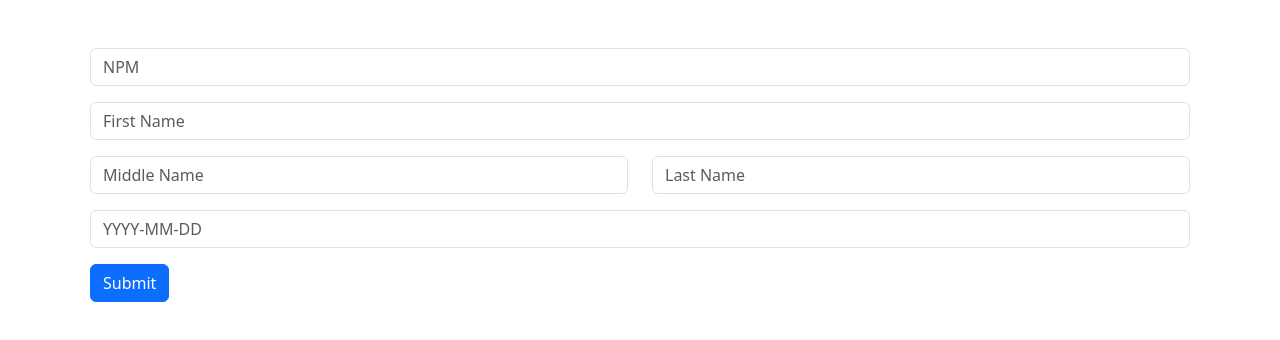
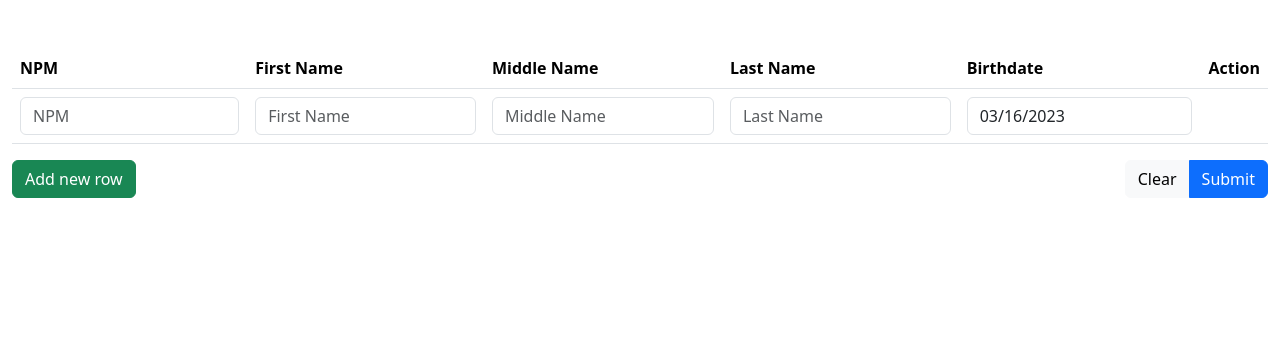
Before and after one commit to noviwdd/PWL-TI-20-PA-202310017, a React (Create React App) app: page / in a window 1280 px wide. Shown: the top 340 px of the page. Built offline with nearby package versions, Linux system fonts and the light colour scheme.

Commit message:
P02 - Change to Multiple Form

```diff
--- a/src/components/FormPersonalData.js
+++ b/src/components/FormPersonalData.js
@@ -1,112 +1,233 @@
-import React, { useState } from 'react'
-import { Button, Container, Form, Row, Col, Modal } from "react-bootstrap"
+import React, { useState } from "react";
+import { Container, Modal, Form, Table, ButtonGroup, Button } from "react-bootstrap";
+import DatePicker from "react-datepicker";
+import "react-datepicker/dist/react-datepicker.css";
 
 const FormPersonalData = () => {
-    const date = new Date();
-    const currentYear = date.getFullYear();
-
-    const [NPM, setNPM] = useState(0);
-    const [firstName, setFirstName] = useState("");
-    const [middleName, setMiddleName] = useState("");
-    const [lastName, setLastName] = useState("");
-    const [birthdate, setBirthdate] = useState("");
-    const [show, setShow] = useState(false);
-    const [validated, setValidated] = useState(false);
-
-    const handleClose = () => setShow(false);
-
-    const handleSubmit = (e) => {
-        const form = e.currentTarget;
-        if(form.checkValidity() === false) {
-            e.preventDefault();
-            e.stopPropagation();
-        } else {
-            e.preventDefault();
-            setShow(true);
-        }
-        setValidated(true);
+    var today = new Date();
+    const currDate = formatDate(today);
+    const objProfile = {
+        npm: 0,
+        fname: "",
+        mname: "",
+        lname: "",
+        birthdate: currDate,
     };
 
-    const age = currentYear - parseInt(birthdate.slice(0,4));
+    const [profile, setProfile] = useState([objProfile]);
+    const [mymodal, setMymodal] = useState({
+        show: false,
+        message: "",
+    });
 
+    const RowForm = ({ data, index }) => {
         return (
-        <Container>
-            <div className="d-flex align-items-center justify-content-center my-5">
-                <Form noValidate validated={validated} onSubmit={handleSubmit}>
-                    <Row className="mb-3">
-                        <Form.Group as={Col} className="mb-3" controlId="formNPM">
+            <tr>
+                <td>
                     <Form.Control
                         placeholder="NPM"
                         maxLength="9"
-                                onChange={(e) => setNPM(e.target.value)}
-                                onKeyPress={(e) => {if (!/[0-9]/.test(e.key)) e.preventDefault();}}
-                                required />
-                        </Form.Group>
-
-                        <Form.Group className="mb-3" controlId="formFirstName">
+                        pattern="^[0-9]*$"
+                        defaultValue={data.npm ? data.npm : ''}
+                        onChange={(e) =>
+                            setProfile((prev) => {
+                                const newdata = [...prev];
+                                newdata[index].npm = parseInt(e.target.value);
+                                return newdata;
+                            })}
+                        required
+                    />
+                </td>
+                <td>
                     <Form.Control
                         type="text"
                         placeholder="First Name"
-                                onChange={(e) => setFirstName(e.target.value)} />
-                        </Form.Group>
-
-                        <Form.Group as={Col} controlId="formMiddleName">
+                        defaultValue={data.fname}
+                        onChange={(e) =>
+                            setProfile((prev) => {
+                                const newdata = [...prev];
+                                newdata[index].fname = e.target.value;
+                                return newdata;
+                            })}
+                        required
+                    />
+                </td>
+                <td>
                     <Form.Control
                         type="text"
                         placeholder="Middle Name"
-                                onChange={(e) => setMiddleName(e.target.value)} />
-                        </Form.Group>
-
-                        <Form.Group as={Col} controlId="formLastName">
+                        defaultValue={data.mname}
+                        onChange={(e) =>
+                            setProfile((prev) => {
+                                const newdata = [...prev];
+                                newdata[index].mname = e.target.value;
+                                return newdata;
+                            })}
+                        required
+                    />
+                </td>
+                <td>
                     <Form.Control
                         type="text"
                         placeholder="Last Name"
-                                onChange={(e) => setLastName(e.target.value)} />
-                        </Form.Group>
-                    </Row>
-                    <Form.Group className="mb-3" controlId="formBirthdate">
-                        <input
-                            placeholder="YYYY-MM-DD"
-                            type="text"
-                            class="form-control datepicker"
-                            name="Birthdate"
-                            onChange={(e) => setBirthdate(e.target.value)}
-                            required />
-                    </Form.Group>
-                    <Button variant="primary" type="submit">
-                        Submit
+                        defaultValue={data.lname}
+                        onChange={(e) =>
+                            setProfile((prev) => {
+                                const newdata = [...prev];
+                                newdata[index].lname = e.target.value;
+                                return newdata;
+                            })}
+                        required
+                    />
+                </td>
+                <td>
+                    <DatePicker
+                        selected={new Date(data.birthdate)}
+                        onChange={(value) =>
+                            setProfile((prev) => {
+                                const newdata = [...prev];
+                                newdata[index].birthdate = formatDate(value);
+                                return newdata;
+                            })
+                        }
+                        className="form-control datepicker"
+                        placeholder="Choose Date"
+                        required
+                    />
+                </td>
+                {index ? (
+                    <td>
+                        <Button
+                            variant="danger"
+                            type="button"
+                            onClick={(e) =>
+                                setProfile((prev) => {
+                                    const newdata = [...prev];
+                                    delete newdata[index];
+                                    return newdata;
+                                })
+                            }
+                        >
+                            Remove
                         </Button>
+                    </td>
+                ) : (
+                    <td></td>
+                )
+
+                }
+            </tr>
+        );
+    };
+
+    const result = (data) => {
+        return (
+            <div>
+                {data.map((v, index) =>
+                    v ? (
+                        <div className="profile border-bottom" key={index}>
+                            <p className="text-dark">NPM: {v.npm}</p>
+                            <p className="text-dark">Fullname: {v.fname} {v.mname} {v.lname} </p>
+                            <p className="text-dark">Birthdate: {v.birthdate}</p>
+                            <p className="text-dark">Age: {calculateAge(v.birthdate)} years old</p>
+                        </div>
+                    ) : (
+                        ''
+                    )
+                )}
+            </div>
+        );
+    };
+
+    const handlerSubmit = (e) => {
+        e.preventDefault();
+        let myresult = result(profile);
+        setMymodal({ ...mymodal, show: true, message: myresult });
+    };
+
+    const modalHandleClose = () => {
+        setMymodal({ ...mymodal, show: false });
+    };
+
+
+    return (
+        <Container fluid>
+            <div className="my-5">
+                <Form onSubmit={(e) => handlerSubmit(e)} id="form-profile">
+                    <Table>
+                        <thead>
+                            <tr>
+                                <th>NPM</th>
+                                <th>First Name</th>
+                                <th>Middle Name</th>
+                                <th>Last Name</th>
+                                <th>Birthdate</th>
+                                <th>Action</th>
+                            </tr>
+                        </thead>
+                        <tbody>
+                            {profile.map((v, index) =>
+                                v ? <RowForm key={index} data={v} index={index} /> : ""
+                            )}
+
+                        </tbody>
+                    </Table>
+                    <Button
+                        variant="success"
+                        type="button"
+                        onClick={() =>
+                            setProfile((prev) => {
+                                return [...prev, objProfile];
+                            })
+                        }>
+                        Add new row
+                    </Button>
+
+                    <div className="float-end">
+                        <ButtonGroup className="mb-2">
+                            <Button variant="light" type="reset">Clear</Button>
+                            <Button variant="primary" type="submit" className="btn-submit">Submit</Button>
+                        </ButtonGroup>
+                    </div>
                 </Form>
-
-                <Modal show={show} onHide={handleClose} centered>
-                    <Modal.Header closeButton className="d-flex justify-content-center">
-                        <Modal.Title>Form Mahasiswa</Modal.Title>
-                    </Modal.Header>
-                    <Modal.Body>
-                        <Container>
-                            <Row>
-                            <Col xs="3">NPM</Col>
-                            <Col xs="1">:</Col>
-                            <Col>{NPM}</Col>
-                            </Row>
-                            <Row>
-                            <Col xs="3">Fullname</Col>
-                            <Col xs="1">:</Col>
-                            <Col>
-                                {firstName} {middleName} {lastName}
-                            </Col>
-                            </Row>
-                            <Row>
-                            <Col xs="3">Age</Col>
-                            <Col xs="1">:</Col>
-                            <Col>{age}{" years old"}</Col>
-                            </Row>
+            </div>
+            <ModalPopUP show={mymodal.show} handleClose={modalHandleClose} message={mymodal.message}/>
         </Container>
-                    </Modal.Body>
-                </Modal>
-            </div>
-        </Container>
-    )
+    );
 }
 
+const formatDate = (datestring) => {
+    const today = new Date(datestring);
+    const yyyy = today.getFullYear();
+    let mm = today.getMonth() + 1; // Months start at 0!
+    let dd = today.getDate();
+
+    if (dd < 10) dd = "0" + dd;
+    if (mm < 10) mm = "0" + mm;
+
+    return yyyy + "-" + mm + "-" + dd;
+};
+
+const calculateAge = (birthdate) => {
+    var today = new Date();
+    var birthDate = new Date(birthdate);
+    var age = today.getFullYear() - birthDate.getFullYear();
+    var m = today.getMonth() - birthDate.getMonth();
+    if (m < 0 || (m === 0 && today.getDate() < birthDate.getDate())) {
+        age--;
+    }
+    return age;
+};
+
+const ModalPopUP = ({ show, handleClose, message }) => {
+    return (
+        <Modal show={show} onHide={handleClose}>
+            <Modal.Header closeButton>
+                <Modal.Title>Information</Modal.Title>
+            </Modal.Header>
+            <Modal.Body>{message}</Modal.Body>
+        </Modal>
+    );
+};
+
 export default FormPersonalData;
```
Lines whose indentation alone changed are shown as unchanged.
